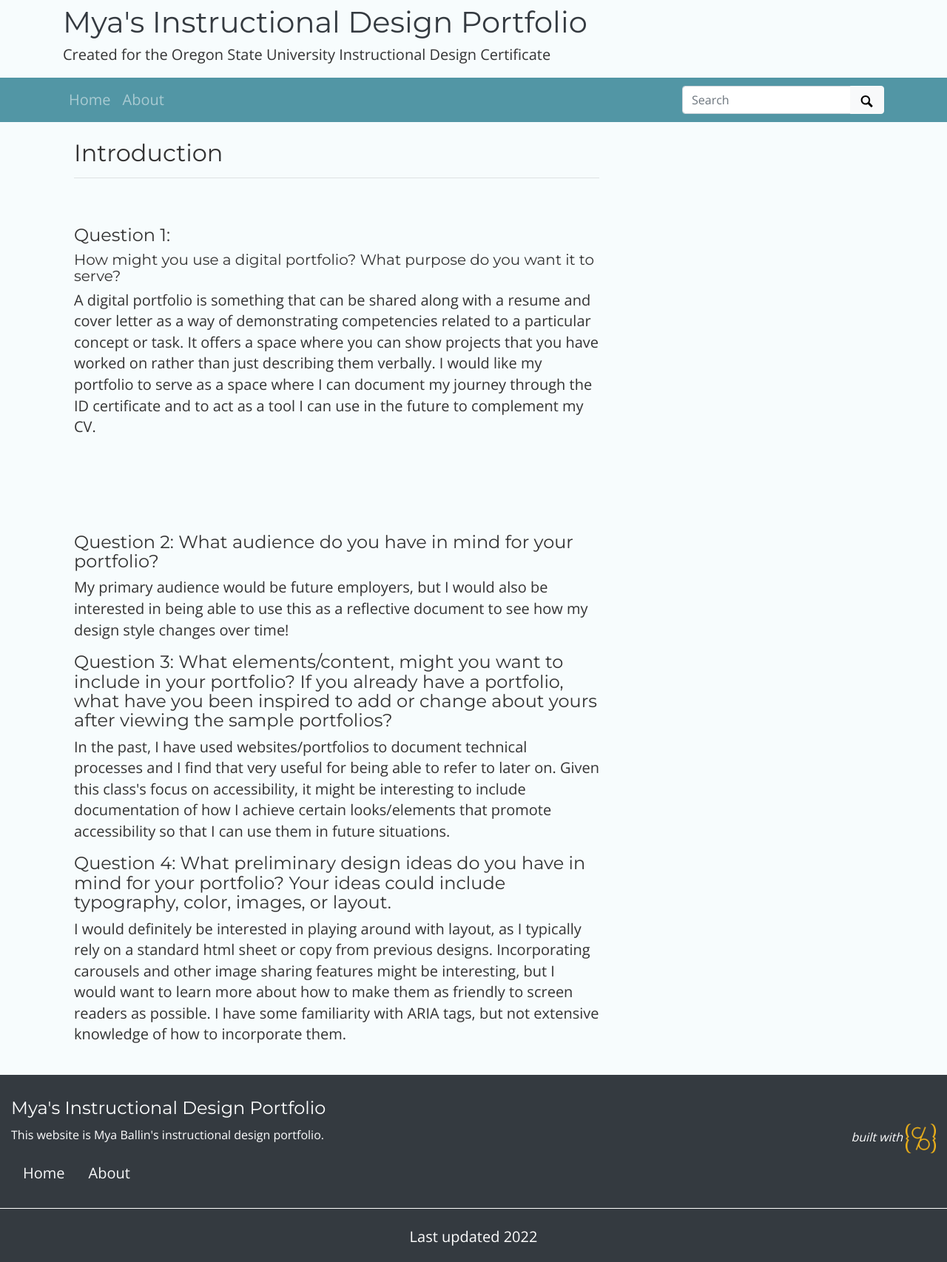
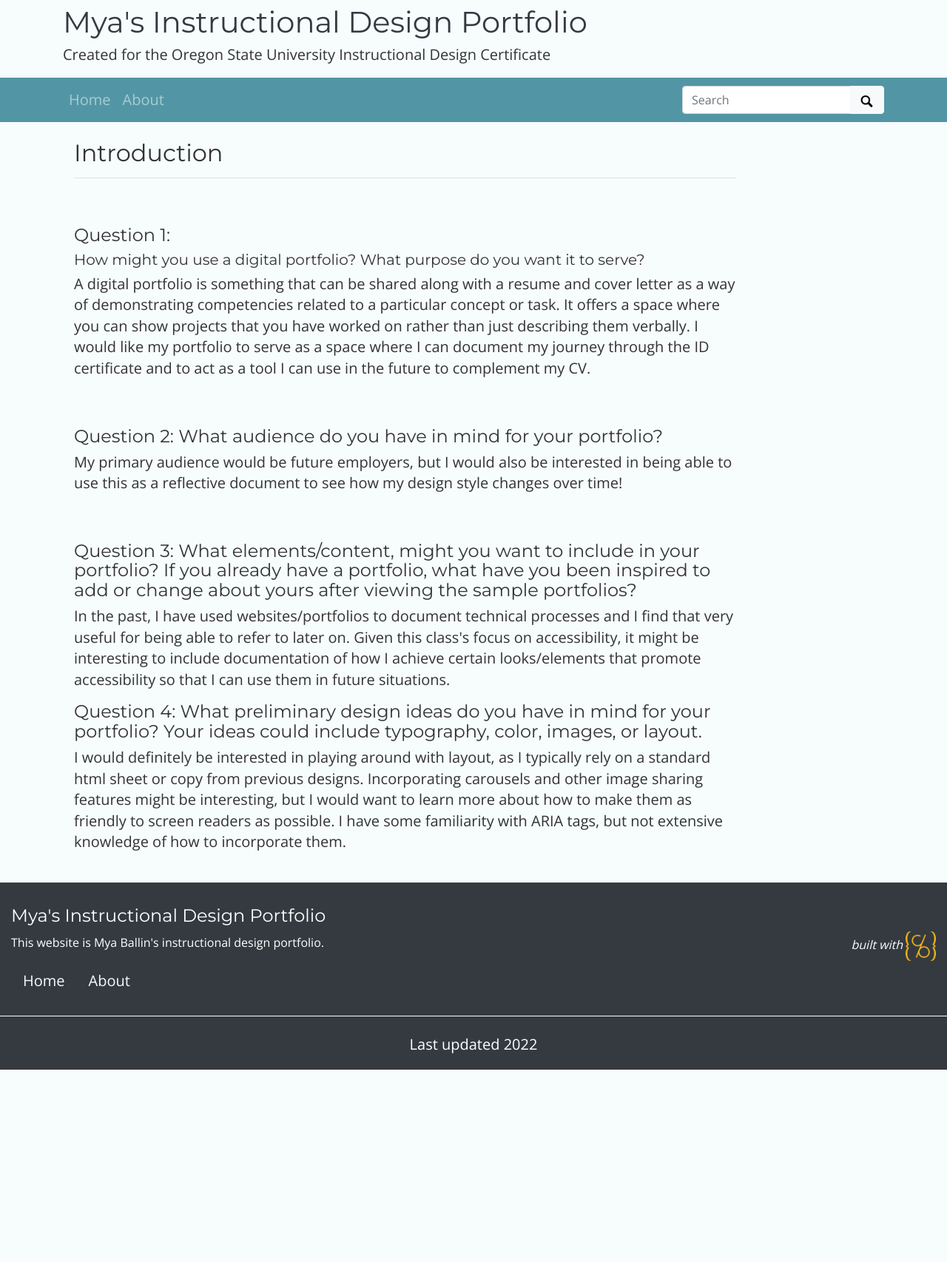
Before and after one commit to mxballin/instructional-design, a Jekyll site: the page built from index.md, in a window 1280 px wide. Shown: the whole page at 74% size. Built offline with Jekyll 4.4.1, drawn with Linux system fonts in a browser that asks for light colours; some web fonts are replaced; after the commit the page ends 1446 px from its top, so only the background shows below that.

Commit message:
Update home-infographic.html

```diff
--- a/_layouts/home-infographic.html
+++ b/_layouts/home-infographic.html
@@ -5,7 +5,7 @@ layout: page
 
 <div class="container">
   <div class="row">
-    <div class="col-md-8 my-auto">
+    <div class="col-md-10 my-auto">
       <h2> Introduction </h2>
       <hr>
       <p class="py-3">
@@ -14,12 +14,12 @@ layout: page
       It offers a space where you can show projects that you have worked on rather than just describing them verbally.
       I would like my portfolio to serve as a space where I can document my journey through the ID certificate and to act as a tool I can use in the future to complement my CV.
       </p>
-      <p class="py-5">
+      <p class="py-3">
       <h4>Question 2: What audience do you have in mind for your portfolio?</h4>
       My primary audience would be future employers, but I would also be interested in being able to use this as a reflective document to see how my design style changes over time!
 
     </p>
-      <p class="py-auto">
+      <p class="py-3">
     <h4>Question 3: What elements/content, might you want to include in your portfolio? If you already have a portfolio, what have you been inspired to add or change about yours after viewing the sample portfolios? </h4>
 
       In the past, I have used websites/portfolios to document technical processes and I find that very useful for being able to refer to later on. Given this class's focus on accessibility, it might be interesting to include documentation of how I achieve certain looks/elements that promote accessibility so that I can use them in future situations.
```
